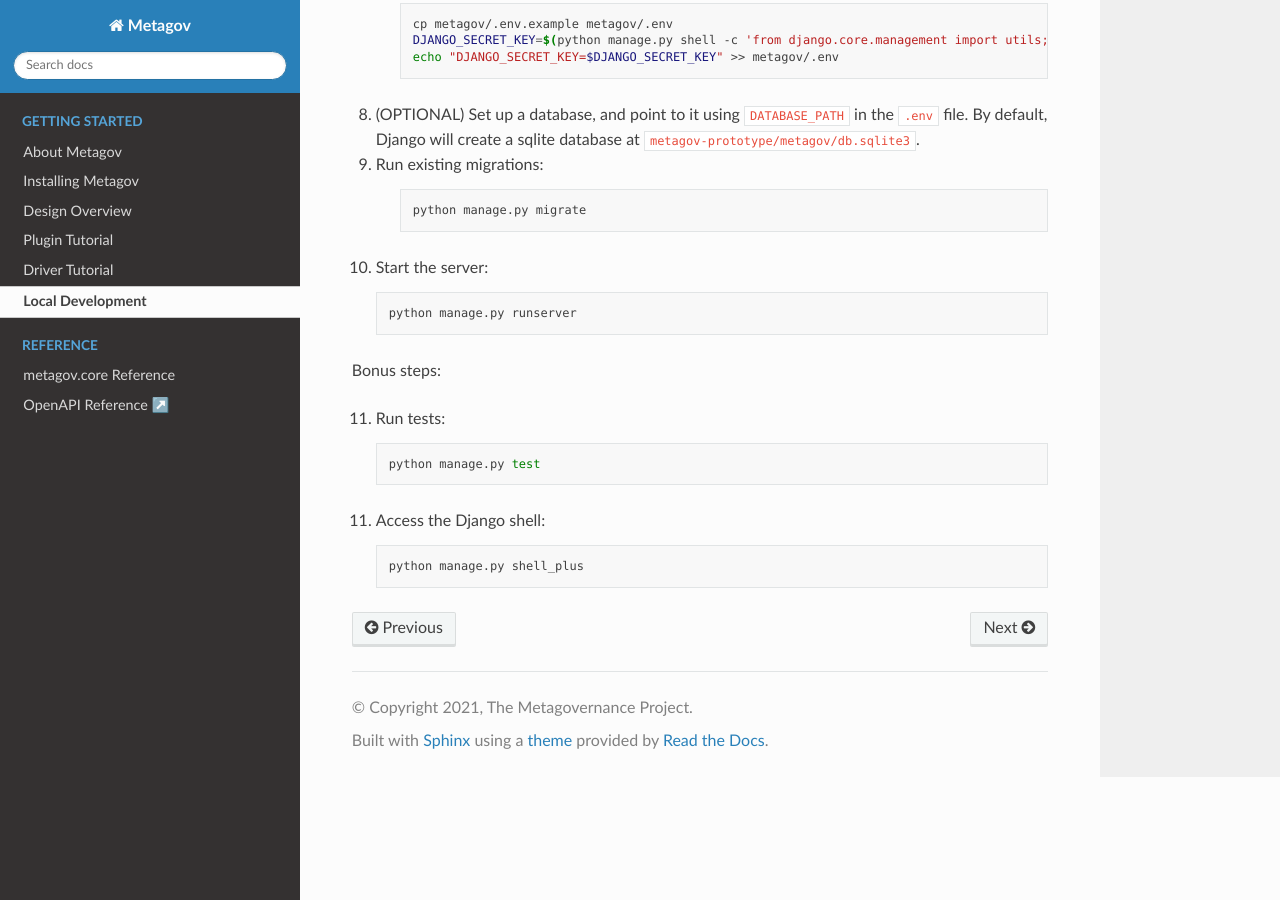
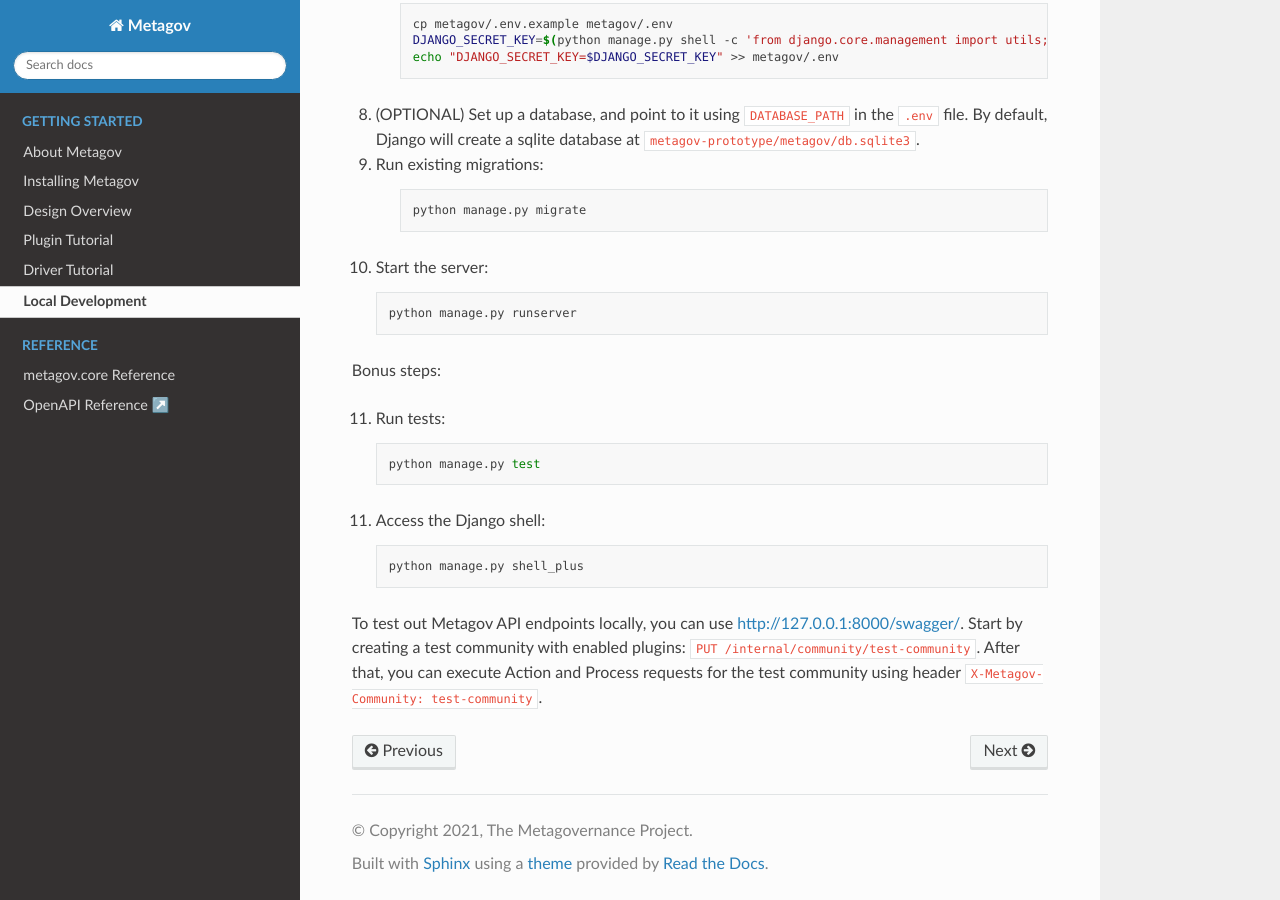
Before and after one commit to metagov/gateway, a Sphinx documentation site: the page built from docs/development.rst, in a window 1280 px wide and 900 px high, scrolled down 735 px. Built offline with Sphinx 7.4.7 and the Read the Docs theme 2.0.0, drawn with Linux system fonts in a browser that asks for light colours.

Commit message:
Update dev docs

```diff
--- a/docs/development.rst
+++ b/docs/development.rst
@@ -69,3 +69,8 @@
     .. code-block:: shell
 
         python manage.py shell_plus
+
+
+To test out Metagov API endpoints locally, you can use http://127.0.0.1:8000/swagger/.
+Start by creating a test community with enabled plugins: ``PUT /internal/community/test-community``.
+After that, you can execute Action and Process requests for the test community using header ``X-Metagov-Community: test-community``.
```
